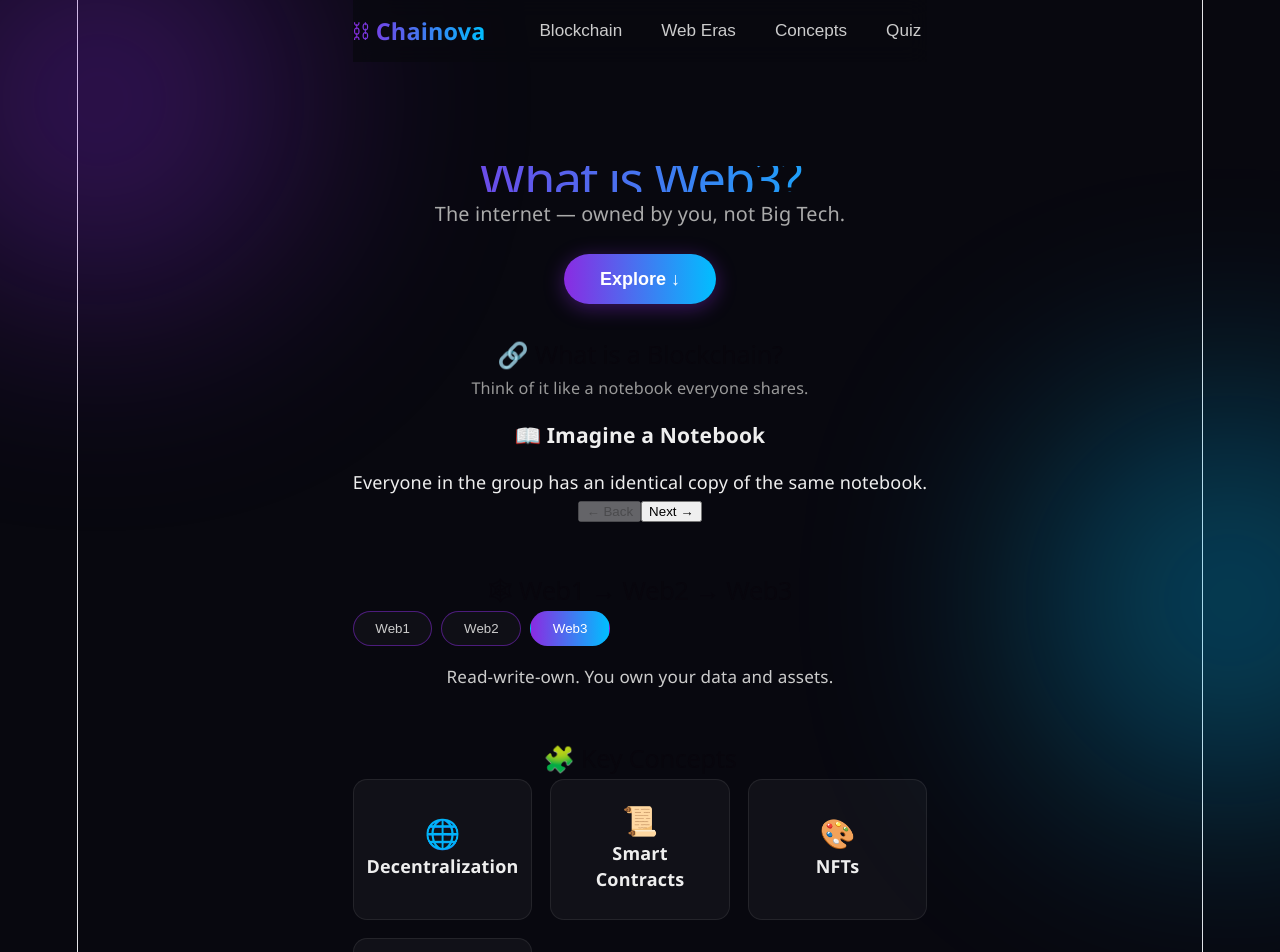
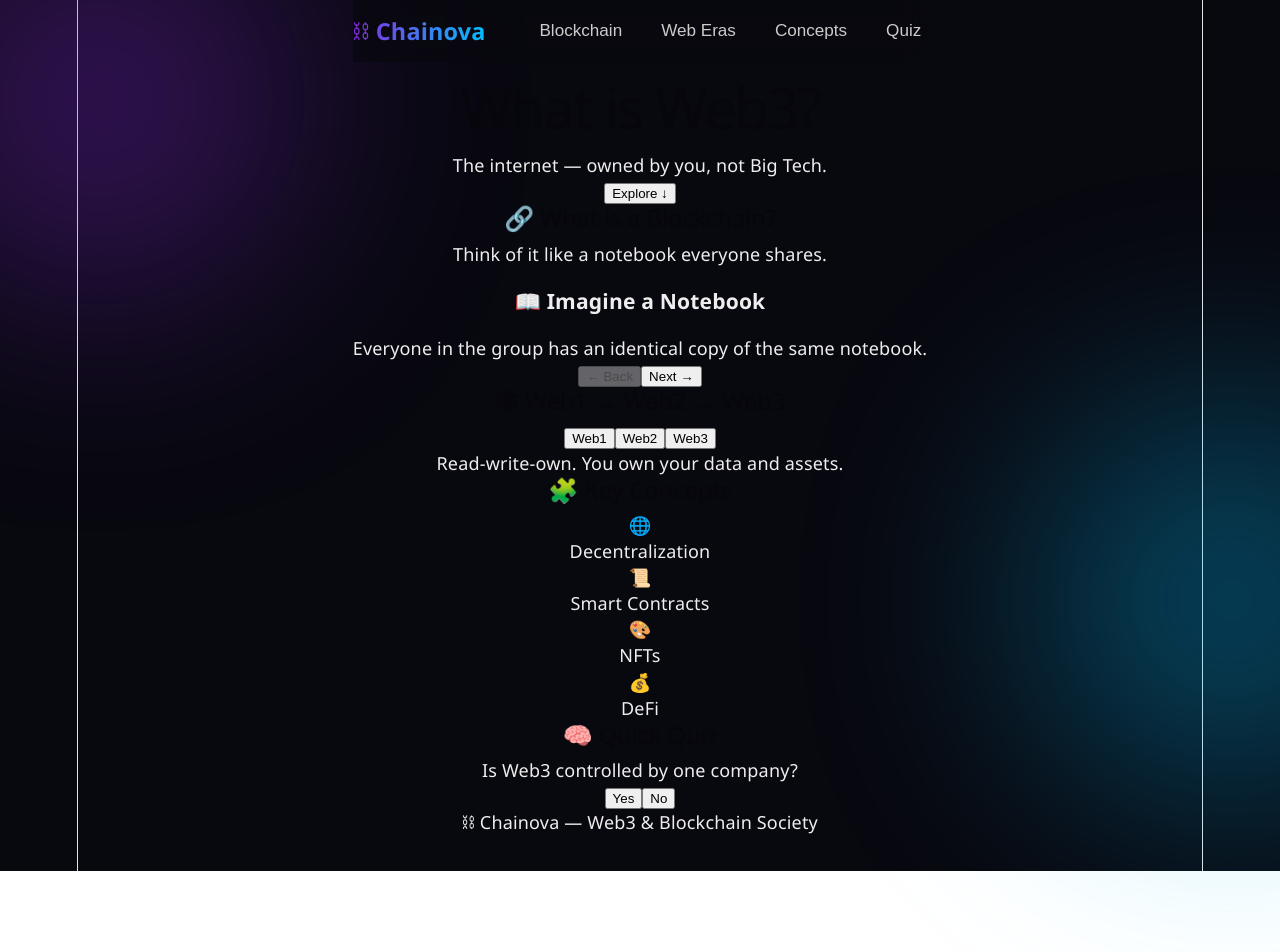
Before and after one commit to avikkaaa/chainova, a React (Vite) app: page / in a window 1280 px wide. Shown: the top 952 px of the page. After the commit the page ends 871 px from the top, so only its background shows below. Built offline with nearby package versions, Linux system fonts and the light colour scheme.

Commit message:
Update App.css

```diff
--- a/src/App.css
+++ b/src/App.css
@@ -29,12 +29,11 @@ body {
 .glow-1 { background: #8a2be2; top: -100px; left: -100px; }
 .glow-2 { background: #00bfff; bottom: 0; right: -150px; }
 
-.navbar, .hero, .stats, section, .footer {
+.navbar, .hero, section, .footer {
   position: relative;
   z-index: 1;
 }
 
-/* Navbar */
 .navbar {
   display: flex;
   justify-content: space-between;
@@ -82,255 +81,3 @@ body {
 .nav-links button:hover {
   color: #00bfff;
 }
-
-@media (max-width: 600px) {
-  .menu-toggle { display: block; }
-  .nav-links {
-    display: none;
-    flex-direction: column;
-    position: absolute;
-    top: 60px;
-    right: 0;
-    background: #12121f;
-    padding: 1rem;
-    border-radius: 12px;
-    box-shadow: 0 8px 24px rgba(0,0,0,0.4);
-  }
-  .nav-links.open { display: flex; }
-}
-
-/* Hero */
-.hero {
-  text-align: center;
-  padding: 4rem 0 2rem;
-}
-
-.hero h1 {
-  font-size: 2.8rem;
-  margin-bottom: 0.5rem;
-  background: linear-gradient(90deg, #8a2be2, #00bfff);
-  -webkit-background-clip: text;
-  background-clip: text;
-  color: transparent;
-}
-
-.hero p {
-  color: #aaa;
-  font-size: 1.1rem;
-}
-
-.cta {
-  margin-top: 1.5rem;
-  padding: 0.8rem 2rem;
-  background: linear-gradient(90deg, #8a2be2, #00bfff);
-  border: none;
-  border-radius: 30px;
-  color: white;
-  font-size: 1rem;
-  font-weight: 600;
-  cursor: pointer;
-  box-shadow: 0 4px 20px rgba(138, 43, 226, 0.4);
-  transition: transform 0.2s, box-shadow 0.2s;
-}
-
-.cta:hover {
-  transform: scale(1.06);
-  box-shadow: 0 6px 28px rgba(0, 191, 255, 0.5);
-}
-
-/* Stats */
-.stats {
-  display: flex;
-  justify-content: space-around;
-  text-align: center;
-  margin: 1rem 0 3rem;
-  flex-wrap: wrap;
-  gap: 1rem;
-}
-
-.stat {
-  background: rgba(255,255,255,0.04);
-  border: 1px solid rgba(255,255,255,0.08);
-  padding: 1rem 1.5rem;
-  border-radius: 14px;
-  min-width: 100px;
-}
-
-.stat span {
-  display: block;
-  font-size: 1.8rem;
-  font-weight: bold;
-  color: #00bfff;
-}
-
-section {
-  margin-bottom: 3rem;
-  scroll-margin-top: 80px;
-}
-
-section h2 {
-  font-size: 1.4rem;
-  margin-bottom: 0.3rem;
-}
-
-.subtext {
-  color: #999;
-  font-size: 0.9rem;
-  margin-bottom: 1rem;
-}
-
-/* Blockchain demo */
-.chain {
-  display: flex;
-  align-items: center;
-  flex-wrap: wrap;
-  gap: 0.5rem;
-}
-
-.block-wrapper {
-  display: flex;
-  align-items: center;
-  gap: 0.5rem;
-}
-
-.block {
-  background: rgba(255,255,255,0.04);
-  border: 1px solid rgba(138, 43, 226, 0.5);
-  padding: 1rem 1.3rem;
-  border-radius: 12px;
-  cursor: pointer;
-  font-weight: 600;
-  transition: 0.2s;
-}
-
-.block:hover {
-  border-color: #00bfff;
-  transform: translateY(-2px);
-}
-
-.block.active {
-  background: linear-gradient(90deg, #8a2be2, #00bfff);
-  border-color: transparent;
-}
-
-.link {
-  color: #555;
-  font-size: 1.2rem;
-}
-
-.block-details {
-  margin-top: 1rem;
-  background: rgba(255,255,255,0.04);
-  border: 1px solid rgba(255,255,255,0.08);
-  padding: 1rem 1.2rem;
-  border-radius: 12px;
-  font-size: 0.9rem;
-}
-
-/* Tabs */
-.tabs {
-  display: flex;
-  gap: 0.5rem;
-  margin-bottom: 1rem;
-  flex-wrap: wrap;
-}
-
-.tab {
-  padding: 0.5rem 1.2rem;
-  border: 1px solid rgba(138, 43, 226, 0.5);
-  background: rgba(255,255,255,0.03);
-  color: #ccc;
-  border-radius: 20px;
-  cursor: pointer;
-  transition: 0.2s;
-}
-
-.tab.active {
-  background: linear-gradient(90deg, #8a2be2, #00bfff);
-  color: white;
-  border-color: transparent;
-}
-
-.era-text {
-  color: #ccc;
-  font-size: 0.95rem;
-}
-
-/* Concept cards */
-.card-grid {
-  display: grid;
-  grid-template-columns: repeat(auto-fit, minmax(150px, 1fr));
-  gap: 1rem;
-}
-
-.card {
-  background: rgba(255,255,255,0.04);
-  border: 1px solid rgba(255,255,255,0.08);
-  padding: 1.5rem 1rem;
-  border-radius: 14px;
-  text-align: center;
-  cursor: pointer;
-  min-height: 110px;
-  display: flex;
-  flex-direction: column;
-  align-items: center;
-  justify-content: center;
-  gap: 0.4rem;
-  font-weight: 600;
-  transition: 0.25s;
-}
-
-.card-icon {
-  font-size: 1.6rem;
-}
-
-.card:hover {
-  border-color: #00bfff;
-  transform: translateY(-3px);
-}
-
-.card.flipped {
-  background: linear-gradient(135deg, #8a2be2, #00bfff);
-  color: white;
-  font-size: 0.85rem;
-  font-weight: 400;
-}
-
-/* Quiz */
-.quiz {
-  background: rgba(255,255,255,0.03);
-  border: 1px solid rgba(255,255,255,0.08);
-  padding: 1.5rem;
-  border-radius: 16px;
-}
-
-.quiz-options button {
-  margin: 0.5rem 0.5rem 0 0;
-  padding: 0.6rem 1.3rem;
-  border-radius: 20px;
-  border: none;
-  background: linear-gradient(90deg, #8a2be2, #00bfff);
-  color: white;
-  font-weight: 600;
-  cursor: pointer;
-  transition: transform 0.2s;
-}
-
-.quiz-options button:hover {
-  transform: scale(1.05);
-}
-
-.feedback {
-  margin-top: 0.8rem;
-  font-weight: bold;
-}
-
-.feedback.correct { color: #4ade80; }
-.feedback.wrong { color: #f87171; }
-
-.footer {
-  text-align: center;
-  color: #777;
-  margin-top: 3rem;
-  font-size: 0.85rem;
-}
```
